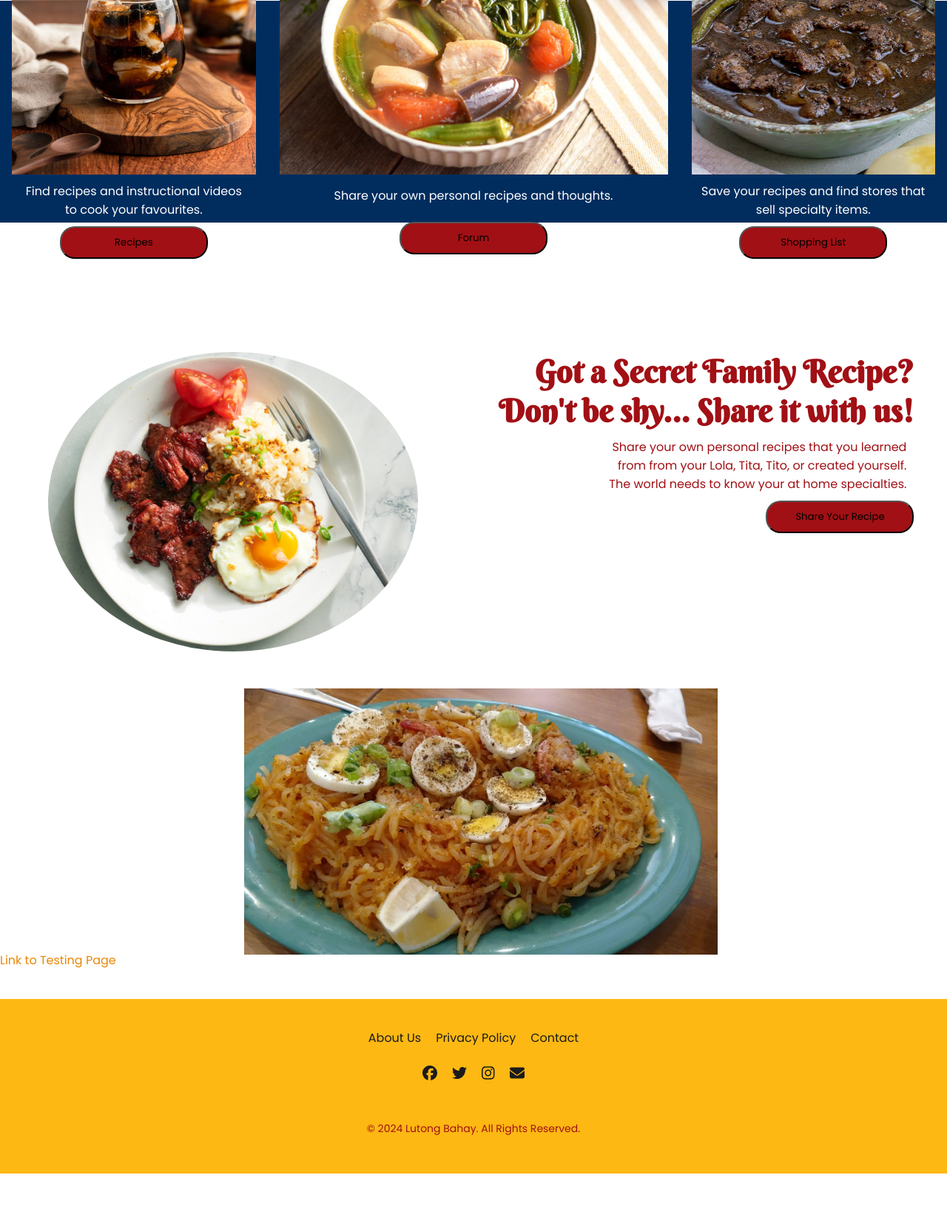
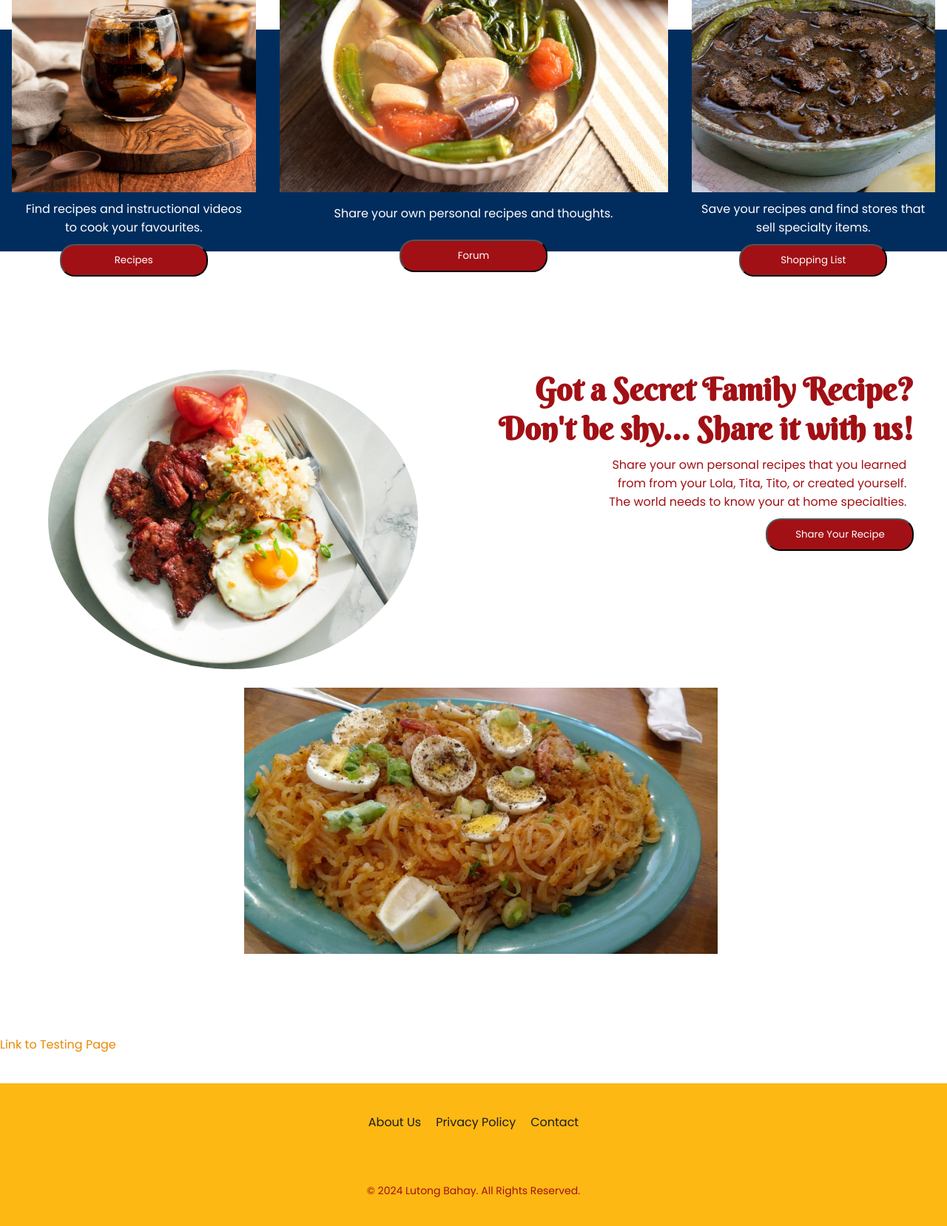
Before and after one commit to Ktan61/lutong_bahay, a React (Vite) app: page / in a window 1280 px wide. Shown: the part 1107-2765 px from the top of the page at 74% size. Before the commit the page ends 2694 px from the top, so only its background shows below. Built offline with nearby package versions, Linux system fonts and the light colour scheme; a web font is replaced by a local one.

Commit message:
wokr PLEASE

```diff
--- a/src/components/FeaturedRecipes/FeaturedRecipes.module.css
+++ b/src/components/FeaturedRecipes/FeaturedRecipes.module.css
@@ -19,7 +19,7 @@
 
 .blueBar {
   position: absolute;
-  top: 360px;
+  top: 375px;
   width: 100%;
   height: 300px;
   z-index: 2;
@@ -56,12 +56,16 @@
 .featuredButton {
   background-color: #A11015;
   border-radius: 20px;
+  color: white;
   padding: 10px;
   font-family: 'Poppins', sans-serif;
   width: 200px;
   margin: auto;
 }
 
+.featuredButton:hover{
+  background-color: #932537;
+}
 .recipeCard img {
   width: auto;
   height: 350px;
@@ -99,12 +103,3 @@ section {
 h3 {
   font-family: 'Berkshire Swash', cursive;
 }
-
-.backdrop {
-  position: absolute;
-  background-color: #012D5E;
-  width: 100vw;
-  height: 200px;
-  bottom: -295px;
-  z-index: 0;
-};
--- a/src/components/Footer/Footer.jsx
+++ b/src/components/Footer/Footer.jsx
@@ -1,7 +1,7 @@
 import React from 'react';
-import { FontAwesomeIcon } from '@fortawesome/react-fontawesome';
-import { faFacebook, faTwitter, faInstagram } from '@fortawesome/free-brands-svg-icons';
-import { faEnvelope } from '@fortawesome/free-solid-svg-icons';
+// import { FontAwesomeIcon } from '@fortawesome/react-fontawesome';
+// import { faFacebook, faTwitter, faInstagram } from '@fortawesome/free-brands-svg-icons';
+// import { faEnvelope } from '@fortawesome/free-solid-svg-icons';
 import './Footer.css';
 
 const Footer = () => {
@@ -14,10 +14,10 @@ const Footer = () => {
           <li><a href="#">Contact</a></li>
         </ul>
         <div className="footer-social">
-          <a href="https://facebook.com"><FontAwesomeIcon icon={faFacebook} /></a>
+          {/* <a href="https://facebook.com"><FontAwesomeIcon icon={faFacebook} /></a>
           <a href="https://twitter.com"><FontAwesomeIcon icon={faTwitter} /></a>
           <a href="https://instagram.com"><FontAwesomeIcon icon={faInstagram} /></a>
-          <a href="mailto:info@example.com"><FontAwesomeIcon icon={faEnvelope} /></a>
+          <a href="mailto:info@example.com"><FontAwesomeIcon icon={faEnvelope} /></a> */}
         </div>
       </div>
       <div className="footer-bottom">
--- a/src/components/Hero/Hero.module.css
+++ b/src/components/Hero/Hero.module.css
@@ -38,7 +38,7 @@ section {
   flex-grow: 1;
   align-items: center;
   justify-content: flex-end;
-  height: 600px;
+  height: 625px;
   max-width: 70%;
 }
 
--- a/src/components/ShareRecipeSection/ShareRecipe.module.css
+++ b/src/components/ShareRecipeSection/ShareRecipe.module.css
@@ -6,6 +6,7 @@
 .shareRecipeSection {
   height: 100%;
   padding: 10px;
+  padding-bottom: 100px;
 }
 
 .round {
@@ -15,7 +16,7 @@
 
 .palabok {
   width: 50%;
-  padding: 50px
+  padding: 10px;
 }
 
 h3 {
@@ -37,6 +38,7 @@ p {
   font-family: 'Poppins', sans-serif;
   width: 200px;
   margin: auto;
+  color: white;
 }
 
 .innerContainer {
```
